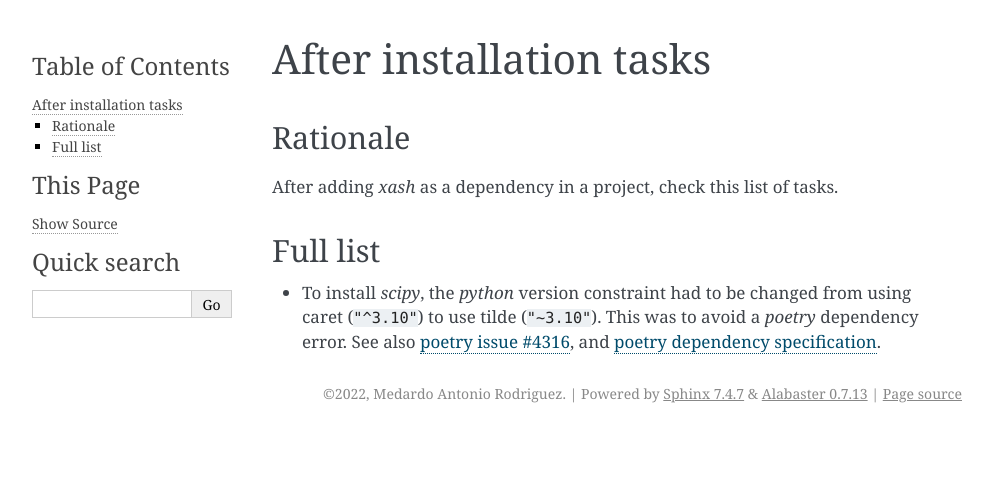
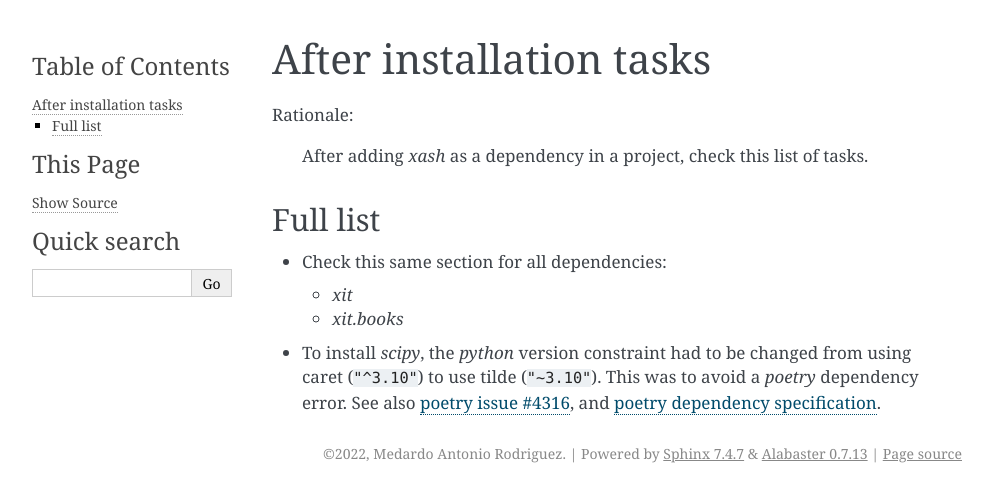
Before and after one commit to med-merchise/xash, a Sphinx documentation site: the page built from docs/source/backlog/backlog-0001-install.rst, in a window 1280 px wide. Shown: the top 502 px of the page, without its empty margins (148-1141 px from the left). Built offline with Sphinx 7.4.7, drawn with Linux system fonts in a browser that asks for light colours.

```diff
--- a/docs/source/backlog/backlog-0001-install.rst
+++ b/docs/source/backlog/backlog-0001-install.rst
@@ -1,14 +1,18 @@
 After installation tasks
 ========================
 
-Rationale
----------
+Rationale:
 
-After adding `xash` as a dependency in a project, check this list of tasks.
+  After adding `xash` as a dependency in a project, check this list of tasks.
 
 
 Full list
 ---------
+
+- Check this same section for all dependencies:
+
+  + `xit`
+  + `xit.books`
 
 - To install `scipy`, the `python` version constraint had to be changed from
   using caret (``"^3.10"``) to use tilde (``"~3.10"``).  This was to avoid a
```
Also changed, not shown: README.rst (+7 -0 lines), 1 other file.
